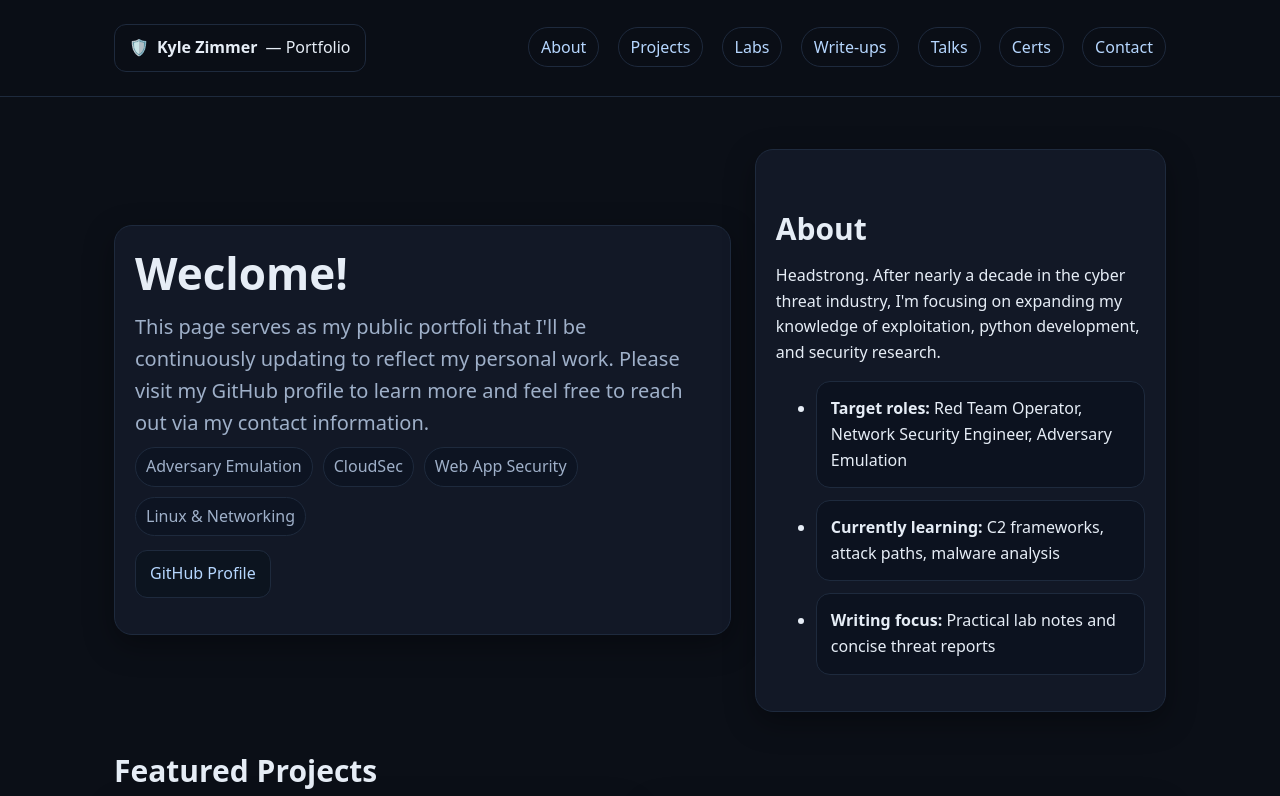
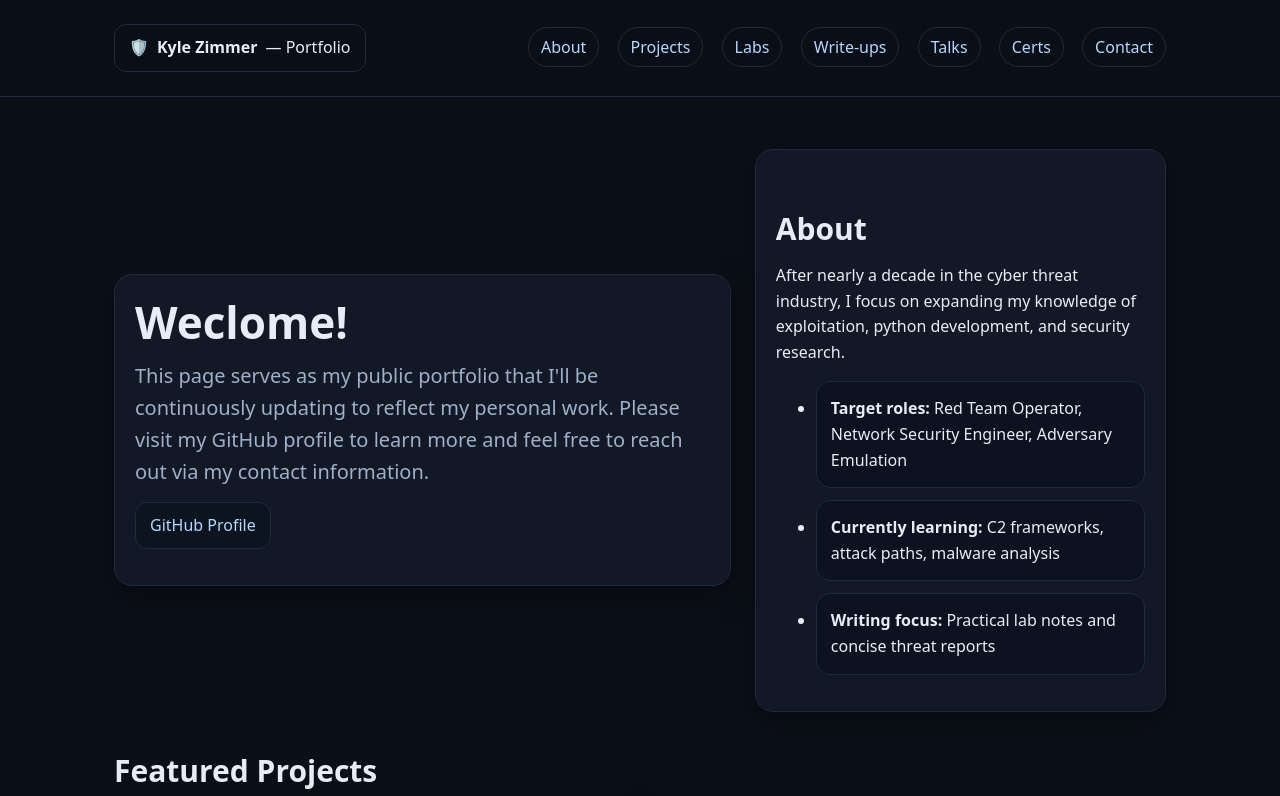
Before and after one commit to Zimmer-Sec/Zimmer-Sec.github.io, a plain HTML site: page index.html in a window 1280 px wide. Shown: the top 796 px of the page. Drawn offline with Linux system fonts and the light colour scheme.

Commit message:
Update index.html

```diff
--- a/index.html
+++ b/index.html
@@ -101,14 +101,8 @@
       <div class="card pad">
         <h1>Weclome!</h1>
         <p class="lead">
-          This page serves as my public portfoli that I'll be continuously updating to reflect my personal work. Please visit my GitHub profile to learn more and feel free to reach out via my contact information.
+          This page serves as my public portfolio that I'll be continuously updating to reflect my personal work. Please visit my GitHub profile to learn more and feel free to reach out via my contact information.
         </p>
-        <div class="badges" aria-label="Technical focus areas">
-          <span class="badge">Adversary Emulation</span>
-          <span class="badge">CloudSec</span>
-          <span class="badge">Web App Security</span>
-          <span class="badge">Linux & Networking</span>
-        </div>
         <p style="margin-top:14px">
           <a class="btn" href="https://github.com/Zimmer-Sec" target="_blank" rel="noopener">GitHub Profile</a>
         </p>
@@ -116,7 +110,7 @@
       <aside class="card pad">
         <h2 id="about">About</h2>
         <p>
-          Headstrong. After nearly a decade in the cyber threat industry, I'm focusing on expanding my knowledge of exploitation, python development,
+          After nearly a decade in the cyber threat industry, I focus on expanding my knowledge of exploitation, python development,
           and security research.
         </p>
         <ul class="list" aria-label="Quick facts">
```
